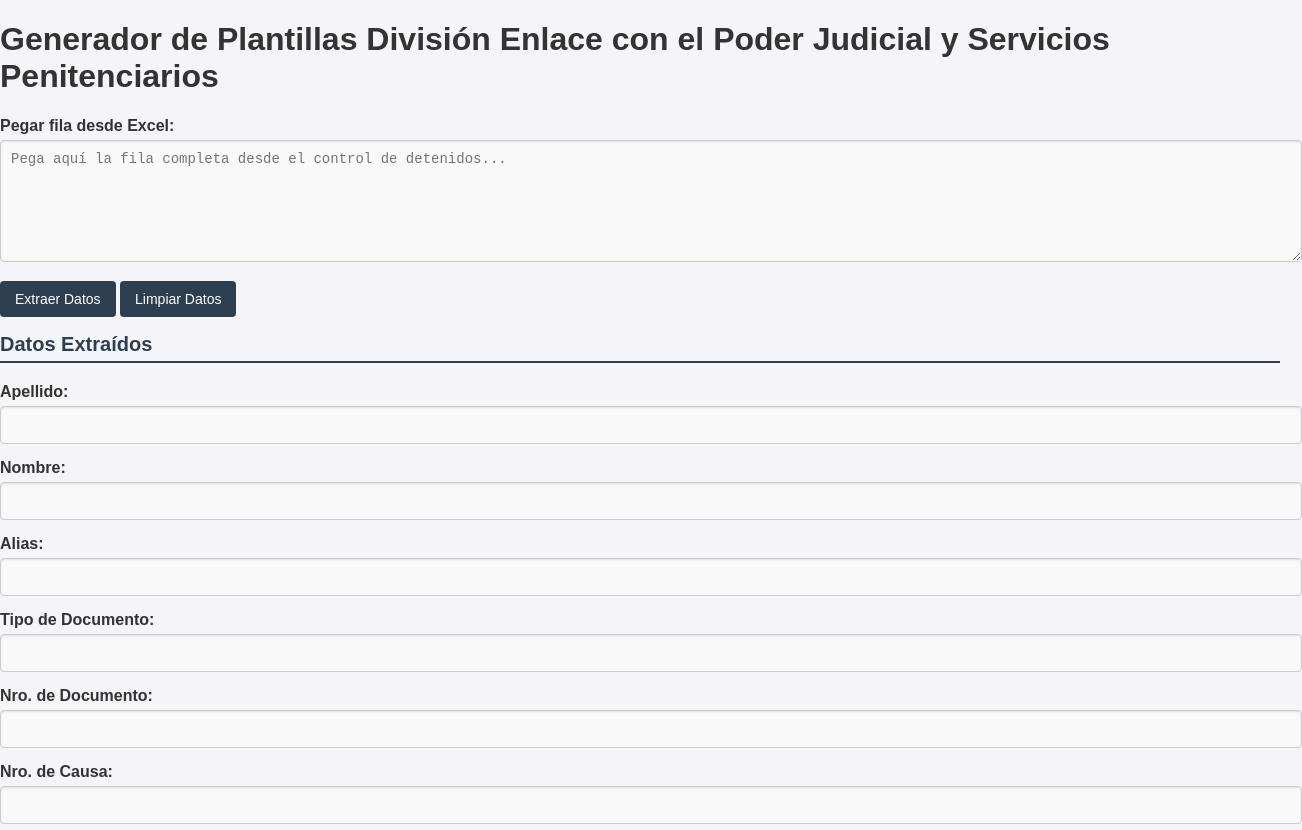
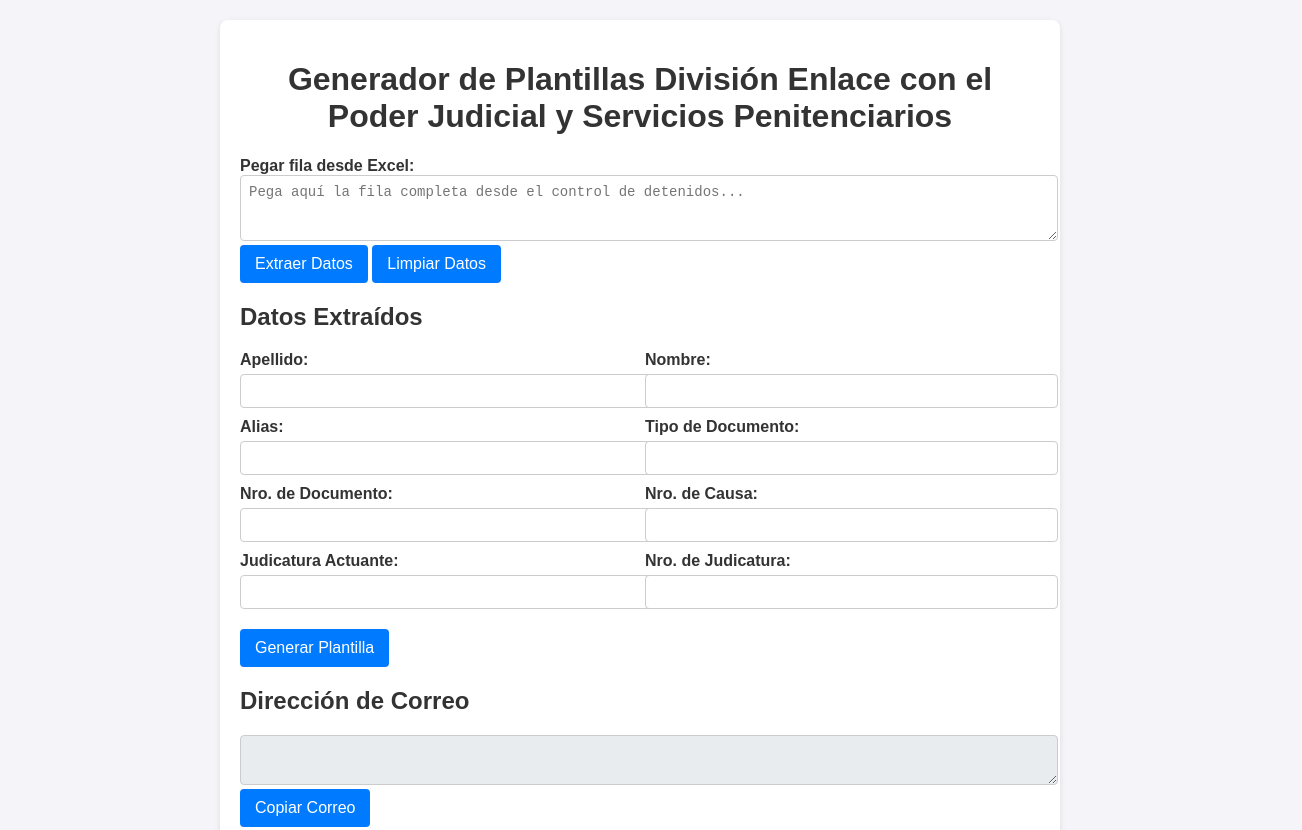
Before and after one commit to chriscip02/generador-plantillas, a plain HTML site: page index.html in a window 1280 px wide. Shown: the top 830 px of the page, 1302 px wide, since content can reach past the window. Drawn offline with Linux system fonts and the light colour scheme.

Commit message:
mejoras
agrego estilos para el nuevo boton de limpiar datos y cuadro de correo

```diff
--- a/styles.css
+++ b/styles.css
@@ -1,4 +1,3 @@
-/* Estilos generales */
 body {
     font-family: Arial, sans-serif;
     background-color: #f4f4f9;
@@ -7,20 +6,7 @@ body {
     color: #333;
 }
 
-header {
-    background-color: #2c3e50;
-    color: #fff;
-    text-align: center;
-    padding: 20px 0;
-    box-shadow: 0 2px 4px rgba(0, 0, 0, 0.1);
-}
-
-header h1 {
-    margin: 0;
-    font-size: 24px;
-}
-
-main {
+.container {
     max-width: 800px;
     margin: 20px auto;
     padding: 20px;
@@ -29,59 +15,61 @@ main {
     border-radius: 8px;
 }
 
-section {
-    margin-bottom: 30px;
+h1 {
+    text-align: center;
+    color: #333;
 }
 
-h2 {
-    border-bottom: 2px solid #2c3e50;
-    padding-bottom: 5px;
+.section {
     margin-bottom: 20px;
-    font-size: 20px;
-    color: #2c3e50;
+}
+
+.form-grid {
+    display: grid;
+    grid-template-columns: repeat(2, 1fr);
+    gap: 10px;
+}
+
+.form-group {
+    display: flex;
+    flex-direction: column;
 }
 
 label {
-    display: block;
+    margin-bottom: 5px;
     font-weight: bold;
-    margin-bottom: 5px;
 }
 
-input, select, textarea {
-    width: 100%;
-    padding: 10px;
-    margin-bottom: 15px;
+input, textarea {
+    padding: 8px;
+    font-size: 14px;
     border: 1px solid #ccc;
     border-radius: 4px;
-    font-size: 14px;
-    background-color: #f9f9f9;
-    box-shadow: inset 0 1px 2px rgba(0, 0, 0, 0.1);
-}
-
-textarea {
-    resize: vertical;
-    height: 100px;
+    width: 100%;
 }
 
 button {
-    background-color: #2c3e50;
-    color: #fff;
+    background-color: #007BFF;
+    color: white;
     border: none;
     padding: 10px 15px;
-    font-size: 14px;
+    border-radius: 4px;
     cursor: pointer;
-    border-radius: 4px;
-    transition: background-color 0.3s;
+    font-size: 16px;
 }
 
 button:hover {
-    background-color: #34495e;
+    background-color: #0056b3;
 }
 
-#email-subject-container, #email-body-container {
+textarea[readonly] {
+    background-color: #f9f9f9;
+}
+
+.buttons {
     display: flex;
-    align-items: center;
     gap: 10px;
+    justify-content: flex-start;
 }
 
 textarea[readonly] {
```
